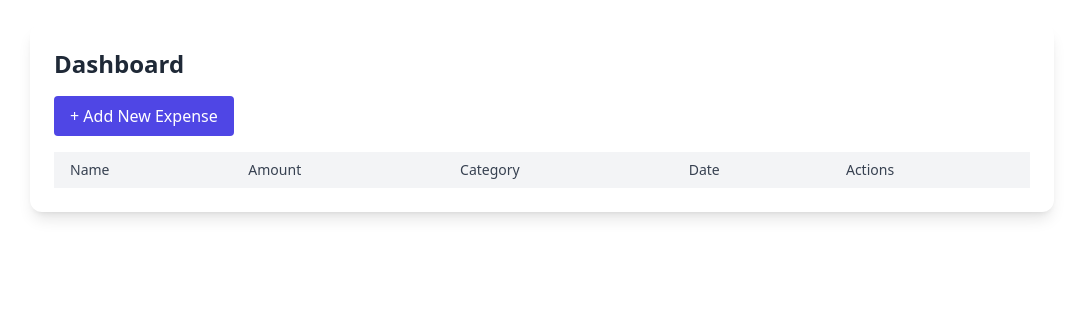
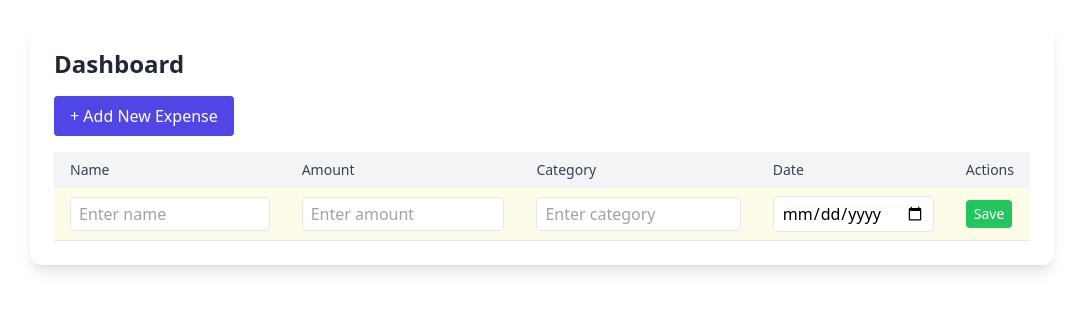
Before and after one commit to dipteshrastogi/Expense-Tracker-Project, a React (Vite) app in the folder frontend/: page / in a window 1280 px wide. Both pictures are taken after a click on the button "+ Add New Expense". Shown: the top 310 px of the page, without its empty margins (98-1181 px from the left). Built offline with nearby package versions, Linux system fonts and the light colour scheme.

Commit message:
Update: Modified components in the frontend

```diff
--- a/frontend/src/components/DashboardPage.jsx
+++ b/frontend/src/components/DashboardPage.jsx
@@ -1,14 +1,34 @@
 // src/components/DashboardPage.jsx
-import React from 'react';
-import '../index.css';
+import React, { useState } from 'react';
 
 const DashboardPage = ({ expenses = [] }) => {
-  const recent = Array.isArray(expenses) ? expenses.slice(-6).reverse() : [];
+  const [expenseList, setExpenseList] = useState(Array.isArray(expenses) ? expenses.slice(-6).reverse() : []);
+  const [showNewRow, setShowNewRow] = useState(false);
+  const [newExpense, setNewExpense] = useState({ name: '', amount: '', category: '', date: '' });
+
+  const handleAddClick = () => {
+    setShowNewRow(true);
+  };
+
+  const handleInputChange = (e) => {
+    const { name, value } = e.target;
+    setNewExpense({ ...newExpense, [name]: value });
+  };
+
+  const handleSave = () => {
+    if (!newExpense.name || !newExpense.amount || !newExpense.category || !newExpense.date) return;
+    setExpenseList([{ ...newExpense }, ...expenseList.slice(0, 5)]);
+    setNewExpense({ name: '', amount: '', category: '', date: '' });
+    setShowNewRow(false);
+  };
 
   return (
     <div className="max-w-5xl mx-auto p-6 bg-white shadow-lg rounded-xl mt-6">
       <h1 className="text-2xl font-semibold text-gray-800 mb-4">Dashboard</h1>
-      <button className="mb-4 px-4 py-2 bg-indigo-600 text-white rounded hover:bg-indigo-700">
+      <button
+        className="mb-4 px-4 py-2 bg-indigo-600 text-white rounded hover:bg-indigo-700"
+        onClick={handleAddClick}
+      >
         + Add New Expense
       </button>
       <div className="overflow-x-auto">
@@ -23,7 +43,58 @@ const DashboardPage = ({ expenses = [] }) => {
             </tr>
           </thead>
           <tbody>
-            {recent.map((exp, index) => (
+            {showNewRow && (
+              <tr className="border-b bg-yellow-50">
+                <td className="px-4 py-2">
+                  <input
+                    type="text"
+                    name="name"
+                    value={newExpense.name}
+                    onChange={handleInputChange}
+                    className="w-full border px-2 py-1 rounded"
+                    placeholder="Enter name"
+                  />
+                </td>
+                <td className="px-4 py-2">
+                  <input
+                    type="number"
+                    name="amount"
+                    value={newExpense.amount}
+                    onChange={handleInputChange}
+                    className="w-full border px-2 py-1 rounded"
+                    placeholder="Enter amount"
+                  />
+                </td>
+                <td className="px-4 py-2">
+                  <input
+                    type="text"
+                    name="category"
+                    value={newExpense.category}
+                    onChange={handleInputChange}
+                    className="w-full border px-2 py-1 rounded"
+                    placeholder="Enter category"
+                  />
+                </td>
+                <td className="px-4 py-2">
+                  <input
+                    type="date"
+                    name="date"
+                    value={newExpense.date}
+                    onChange={handleInputChange}
+                    className="w-full border px-2 py-1 rounded"
+                  />
+                </td>
+                <td className="px-4 py-2 space-x-2">
+                  <button
+                    onClick={handleSave}
+                    className="px-2 py-1 text-sm bg-green-500 text-white rounded hover:bg-green-600"
+                  >
+                    Save
+                  </button>
+                </td>
+              </tr>
+            )}
+            {expenseList.map((exp, index) => (
               <tr key={exp.id || index} className="border-b last:border-0">
                 <td className="px-4 py-2 text-gray-800">{exp.name}</td>
                 <td className="px-4 py-2 text-gray-800">₹{Number(exp.amount).toFixed(2)}</td>
```
